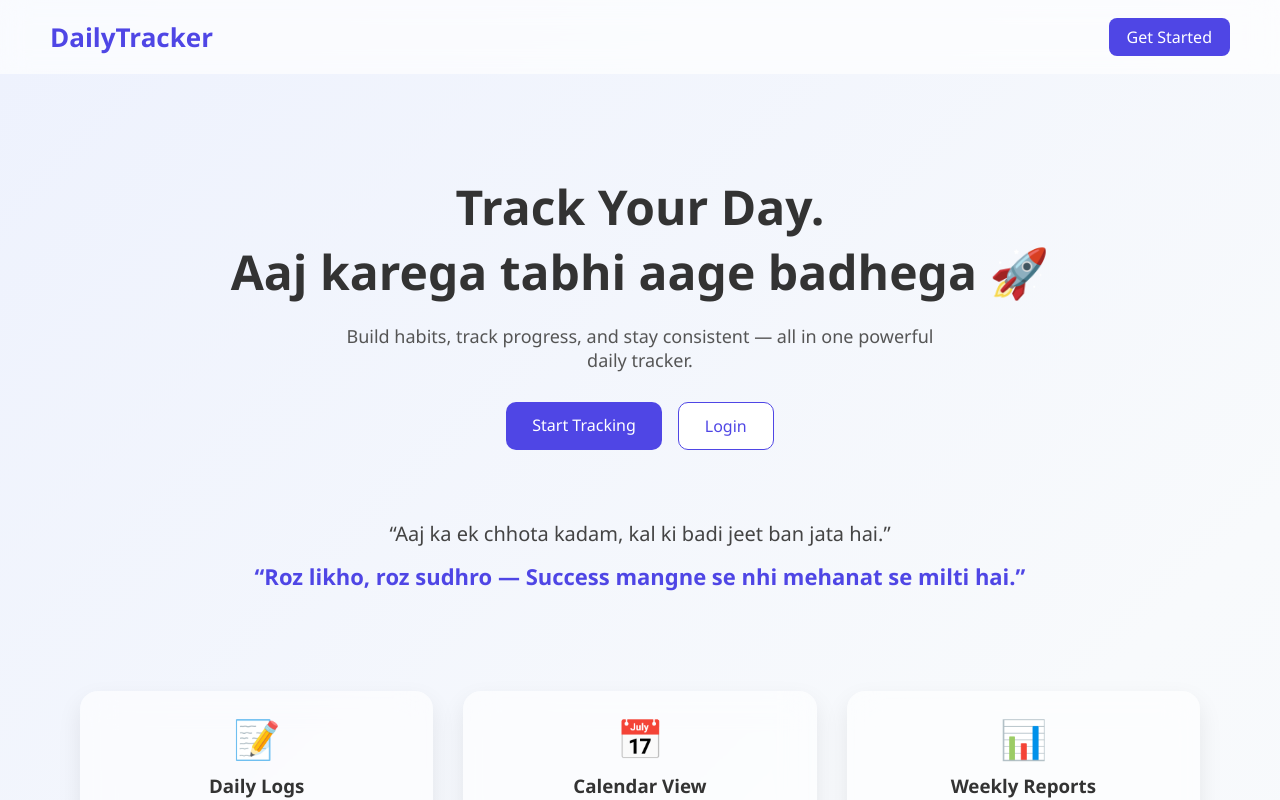
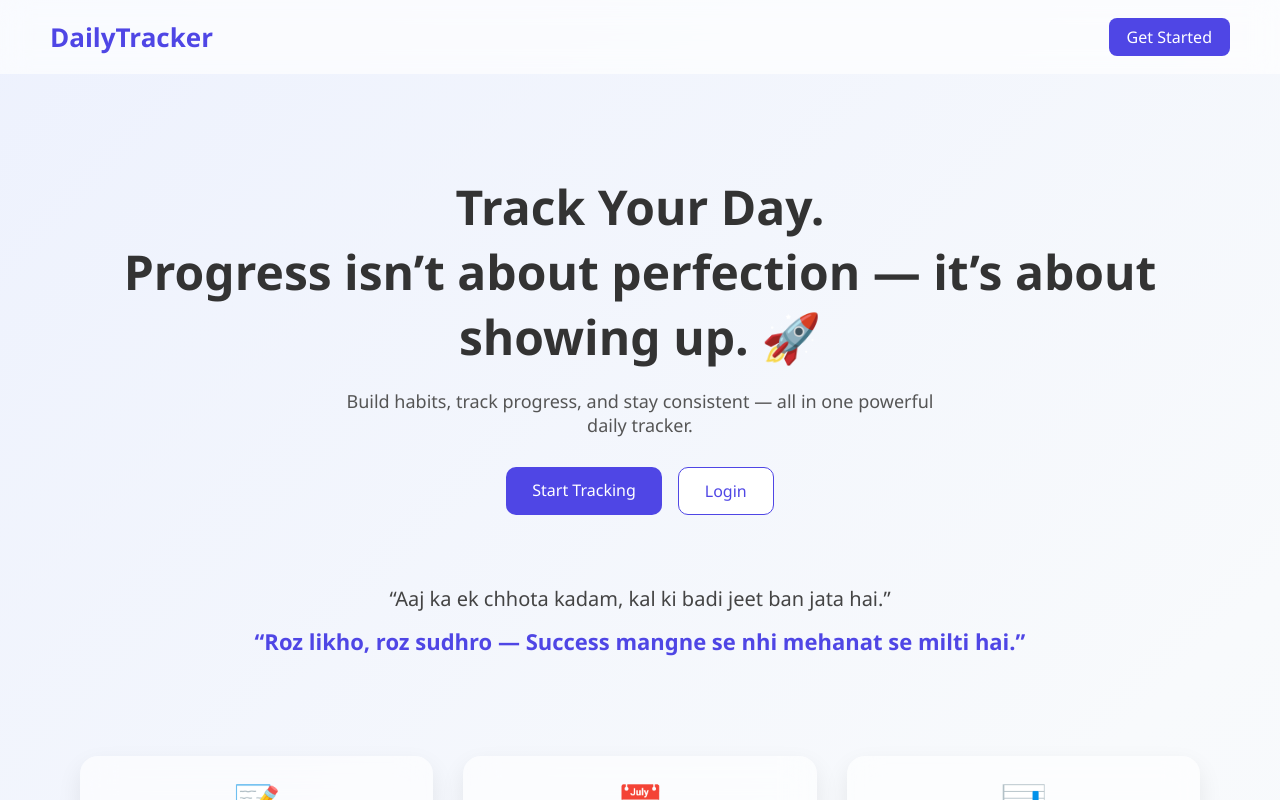
Before and after one commit to 07Mkmohan/DailyTracker, a React (Vite) app in the folder Client/: page / in a window 1280 px wide. Shown: the top 800 px of the page. Built offline with nearby package versions, Linux system fonts and the light colour scheme.

Commit message:
version 1

```diff
--- a/Client/src/Pages/Landing.jsx
+++ b/Client/src/Pages/Landing.jsx
@@ -65,7 +65,7 @@ export default function Landing() {
         <h1 className="hero-title">
           Track Your Day.
           <br />
-          Aaj karega tabhi aage badhega 🚀
+          Progress isn’t about perfection — it’s about showing up. 🚀
         </h1>
         <p className="hero-subtitle">
           Build habits, track progress, and stay consistent — all in one
```
